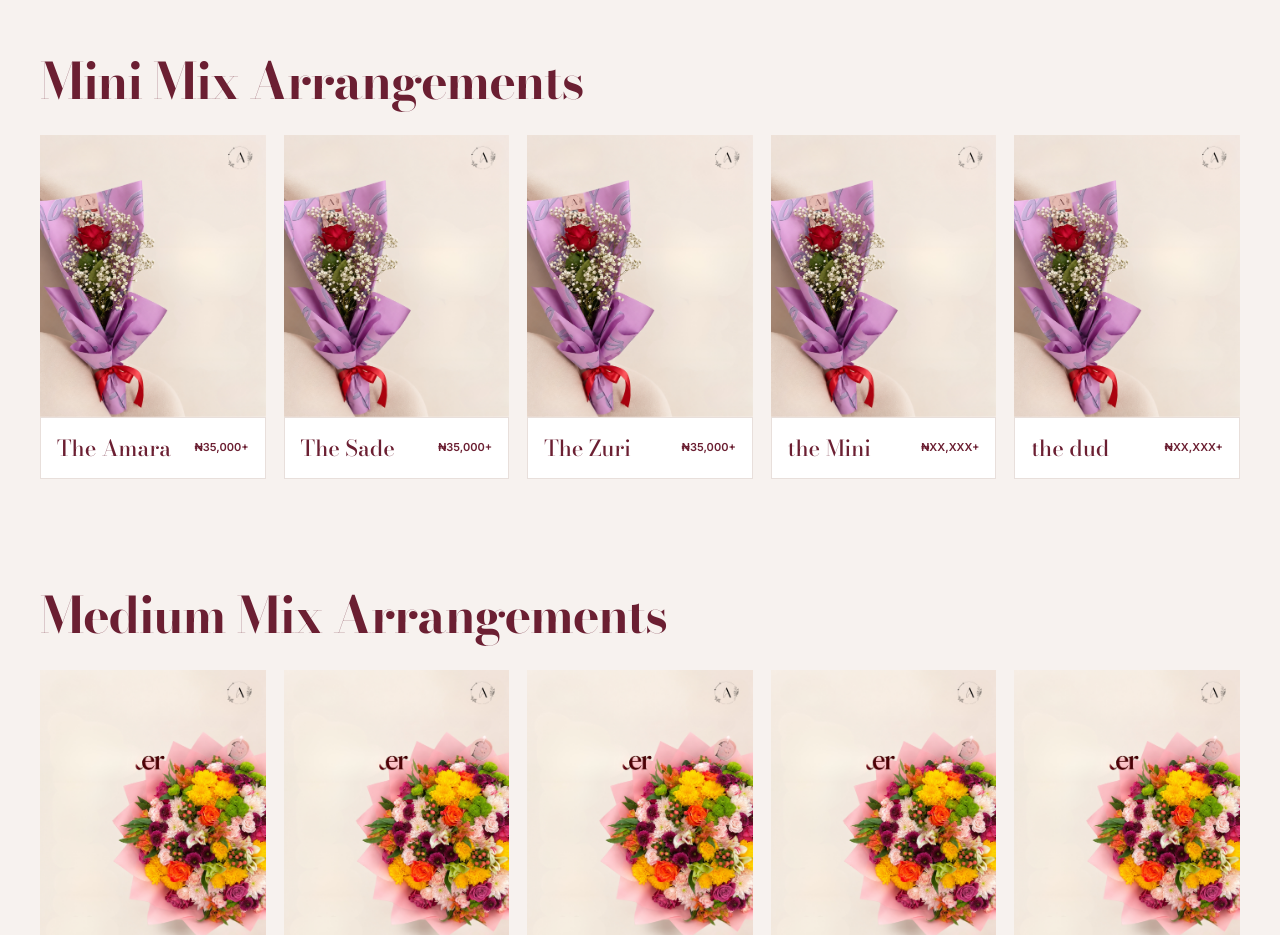
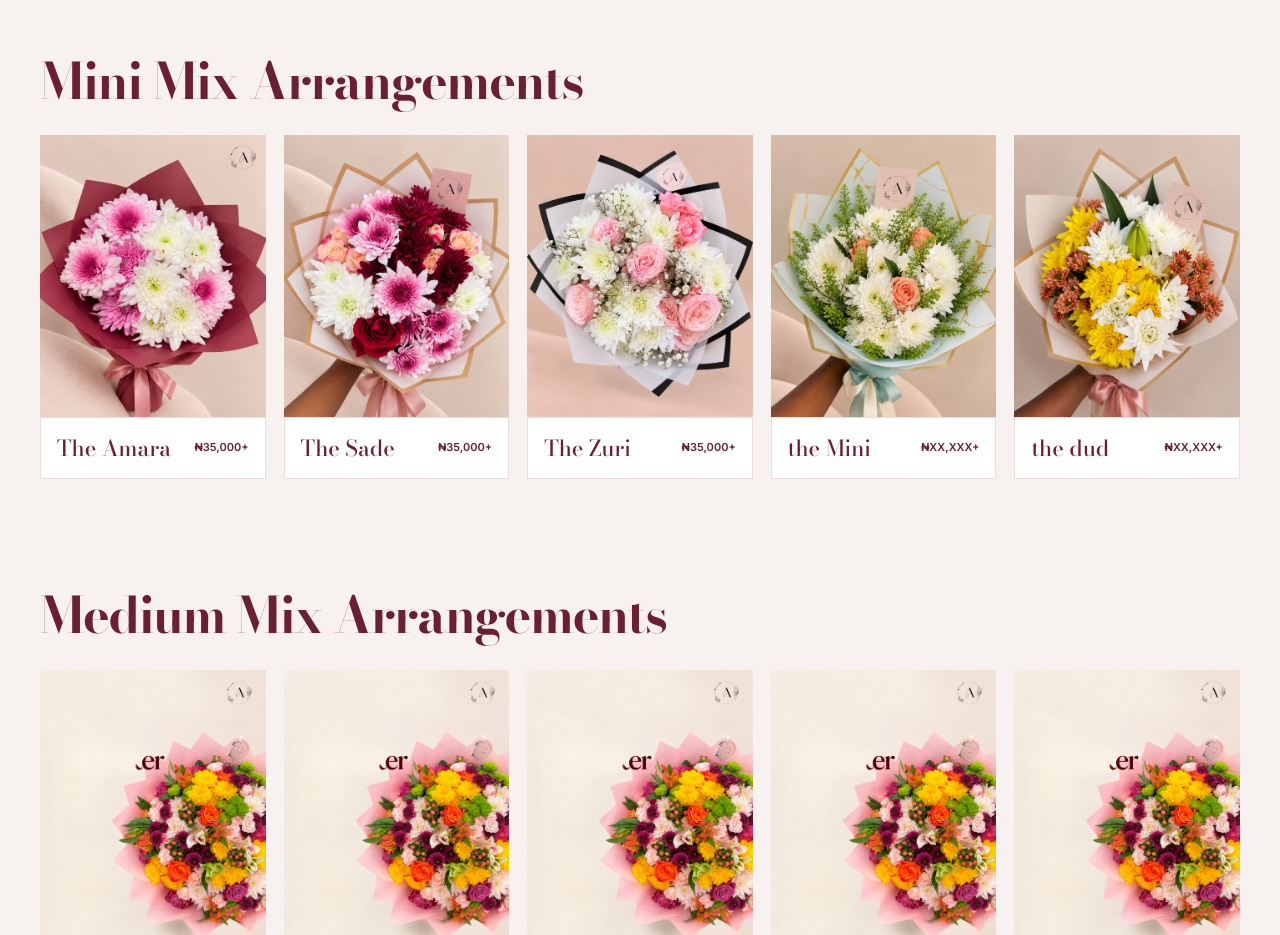
Before and after one commit to courageodemwingie/WEBPAGE-ALEXANDRAS, a plain HTML site: page index.html in a window 1280 px wide. Shown: the part 1680-2615 px from the top of the page. Drawn offline with nearby package versions, Linux system fonts and the light colour scheme.

Commit message:
updated product card for mini

```diff
--- a/index.html
+++ b/index.html
@@ -401,7 +401,7 @@
     <article class="bouquet-card">
       <div class="bouquet-image">
         <img
-          src="assets/images/mini.jpg"
+          src="assets/images/30kmix.jpg"
           alt="The Amara mini mix arrangement"
         />
       </div>
@@ -421,7 +421,7 @@
     <article class="bouquet-card">
       <div class="bouquet-image">
         <img
-          src="assets/images/mini.jpg"
+          src="assets/images/4045kmix.jpg"
           alt="The Sade mini mix arrangement"
         />
       </div>
@@ -441,7 +441,7 @@
     <article class="bouquet-card">
       <div class="bouquet-image">
         <img
-          src="assets/images/mini.jpg"
+          src="assets/images/59kmix.jpg"
           alt="The Zuri mini mix arrangement"
         />
       </div>
@@ -461,7 +461,7 @@
     <article class="bouquet-card">
       <div class="bouquet-image">
         <img
-          src="assets/images/mini.jpg"
+          src="assets/images/condolencia.jpg"
           alt="Mini Mix 04 arrangement"
         />
       </div>
@@ -481,7 +481,7 @@
     <article class="bouquet-card">
       <div class="bouquet-image">
         <img
-          src="assets/images/mini.jpg"
+          src="assets/images/55klilymix.jpg"
           alt="Mini Mix 05 arrangement"
         />
       </div>
```
Also changed, not shown: assets/images/30kmix.jpg (added), assets/images/4045kmix.jpg (added), assets/images/55klilymix.jpg (added), assets/images/59kmix.jpg (added), assets/images/condolencia.jpg (added).
